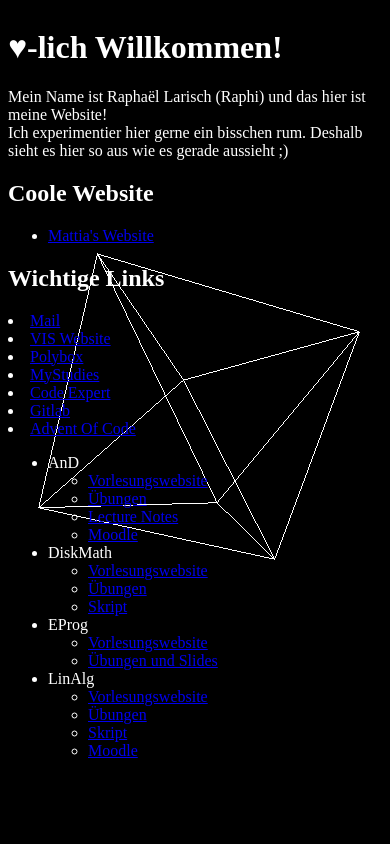
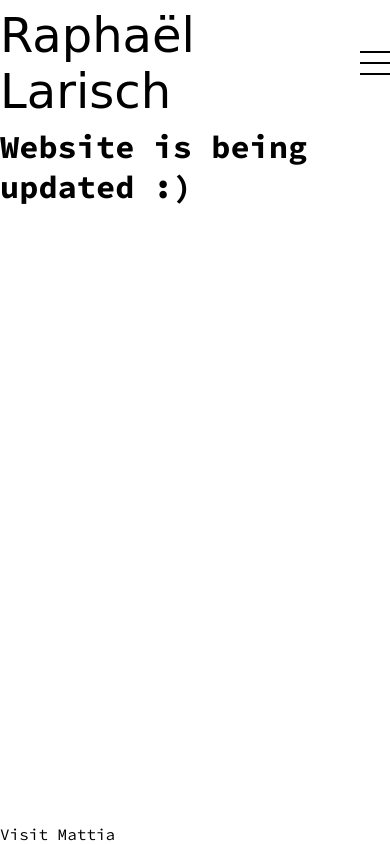
Before and after one commit to Rxphi/PersonalWebsite, a plain HTML site: page index.html in a window 390 px wide. Drawn offline with nearby package versions, Linux system fonts and the light colour scheme; a web font is replaced by a local one.

Commit message:
In Progress: Major rewrite following this tutorial: https://www.youtube.com/watch?v=ldwlOzRvYOU

```diff
--- /dev/null
+++ b/collapsible.js
@@ -0,0 +1,13 @@
+var coll = document.getElementsByClassName("collapsible");
+
+for (var i = 0; i < coll.length; i++) {
+    coll[i].addEventListener("click", function() {
+        this.classList.toggle("active");
+        var content = this.nextElementSibling;
+        if(content.classList.contains('show')) {
+            content.classList.remove('show');
+        } else {
+            content.classList.add('show');
+        }
+    });
+}
--- a/index.html
+++ b/index.html
@@ -1,129 +1,53 @@
 <!DOCTYPE html>
 <html lang="en">
+<head>
+    <meta charset="UTF-8">
+    <meta name="viewport" content="width=device-width, initial-scale=1.0">
+    <title>Raphi's Website</title>
+    <link rel="stylesheet" href="style.css">
+    <link rel="stylesheet" href="mediaqueries.css">
+</head>
+<body>
+    <nav id="desktop-nav">
+        <div class="logo">Raphaël Larisch</div>
+        <div>
+            <ul class="nav-links">
+                <li><a href="#about">About</a></li>
+                <li><a href="#BachelorLinks">Links</a></li>
+                <li><a href="#CoolWebsited">Cool Websites</a></li>
+                <li><a href="#contact">Contact</a></li>
+            </ul>
+        </div>
+    </nav>
 
-<head>
-  <script type="importmap">
-    {
-      "imports": {
-        "three" : "https://unpkg.com/three@0.138.0/build/three.module.js",
-        "OrbitControls" : "https://unpkg.com/three@0.138.0/examples/jsm/controls/OrbitControls.js"
-      }
-    }
-  </script>
-  <meta charset="UTF-8" />
-  <link rel="stylesheet" href="style.css" type="text/css" />
-  <meta name="viewport" content="width=device-width, initial-scale=1.0" />
-  <title>Raphi's Website!</title>
-</head>
+    <nav id="hamburger-nav">
+        <div class="logo">Raphaël Larisch</div>
+        <div class="hamburger-menu">
+            <div class="hamburger-icon" onclick="toggleMenu()">
+                <span></span>
+                <span></span>
+                <span></span>
+            </div>
+            <div class="menu-links">
+                <li><a href="#about" onclick="toggleMenu()">About</a></li>
+                <li><a href="#BachelorLinks" onclick="toggleMenu()">Links</a></li>
+                <li><a href="#CoolWebsited" onclick="toggleMenu()">Cool Websites</a></li>
+                <li><a href="#contact" onclick="toggleMenu()">Contact</a></li>
+            </div>
+        </div>
+    </nav>
 
-<body>
-  <script type="module" src="main.js"></script>
-  <canvas id="bg"></canvas>
-  <main>
-    <!-- Header -->
-    <div id="header">
-      <h1>&hearts;-lich Willkommen!</h1>
+    <section id="profile">
+
+    </section>
+
+    <h1>Website is being updated :)</h1>
+
+    <div id="Footer">
+        <a href="http://n.ethz.ch/~mtaiana">Visit Mattia</a>
     </div>
 
-    <div id="Begrüssung">
-      <p>
-        Mein Name ist Raphaël Larisch (Raphi) und das hier ist meine Website!
-        <br>
-        Ich experimentier hier gerne ein bisschen rum. Deshalb sieht es hier so aus wie es gerade aussieht ;)
-      </p>
-    </div>
-
-    <!-- Content -->
-    <div id="content">
-      <div id="wichtige-links">
-        <h2>Coole Website</h2>
-        <ul>
-          <li><a href="https://n.ethz.ch/~mtaiana" target="_blank" rel="noopener noreferrer">Mattia's Website</a>
-          </li>
-        </ul>
-        <h2>Wichtige Links</h2>
-
-        <!-- Mail -->
-        <li><a href="https://mail.ethz.ch/owa/#path=/mail" target="_blank" rel="noopener noreferrer">Mail</a></li>
-
-        <!-- VIS -->
-        <li><a href="https://vis.ethz.ch/de/" target="_blank" rel="noopener noreferrer">VIS Website</a></li>
-
-        <!-- Polybox -->
-        <li><a href="https://polybox.ethz.ch/index.php/login" target="_blank" rel="noopener noreferrer">Polybox</a></li>
-
-        <!-- MyStudies -->
-        <li><a href="https://www.lehrbetrieb.ethz.ch/myStudies/login.view" target="_blank"
-            rel="noopener noreferrer">MyStudies</a></li>
-
-        <!-- Code Expert -->
-        <li><a href="https://expert.ethz.ch/info" target="_blank" rel="noopener noreferrer">Code Expert</a></li>
-
-        <!-- Gitlab -->
-        <li><a href="https://gitlab.inf.ethz.ch/" target="_blank" rel="noopener noreferrer">Gitlab</a></li>
-
-        <!-- Advent Of Code -->
-        <li><a href="https://adventofcode.com/" target="_blank" rel="noopener noreferrer">Advent Of Code</a></li>
-
-        <ul>
-          <!-- AnD -->
-          <li>
-            AnD
-            <ul>
-              <li><a href="https://cadmo.ethz.ch/education/lectures/HS22/DA/index.html" target="_blank"
-                  rel="noopener noreferrer">Vorlesungswebsite</a>
-              </li>
-              <li><a href="https://cadmo.ethz.ch/education/lectures/HS22/DA/index.html#Exercises" target="_blank"
-                  rel="noopener noreferrer">Übungen</a></li>
-              <li><a href="https://cadmo.ethz.ch/education/lectures/HS22/DA/index.html#vorlesung" target="_blank"
-                  rel="noopener noreferrer">Lecture Notes</a></li>
-              <li><a href="https://moodle-app2.let.ethz.ch/course/view.php?id=18008" target="_blank"
-                  rel="noopener noreferrer">Moodle</a></li>
-            </ul>
-          </li>
-          <!-- DiskMath -->
-          <li>
-            DiskMath
-            <ul>
-              <li><a href="https://crypto.ethz.ch/teaching/DM22/" target="_blank"
-                  rel="noopener noreferrer">Vorlesungswebsite</a></li>
-              <li><a href="https://dm.crypto.ethz.ch" target="_blank" rel="noopener noreferrer">Übungen</a>
-              </li>
-              <li><a href="https://crypto.ethz.ch/teaching/DM22/ln/DM22_LN_tablet_z21nvff0ch2gj1ol0mt1.pdf"
-                  target="_blank" rel="noopener noreferrer">Skript</a>
-              </li>
-            </ul>
-          </li>
-          <!-- EProg -->
-          <li>
-            EProg
-            <ul>
-              <li><a href="https://www.lst.inf.ethz.ch/education/einfuehrung-in-die-programmierung-i--252-0027-1.html"
-                  target="_blank" rel="noopener noreferrer">Vorlesungswebsite</a>
-              </li>
-              <li><a
-                  href="https://www.lst.inf.ethz.ch/education/einfuehrung-in-die-programmierung-i--252-0027-1.html#tab-accordion1-item4-content"
-                  target="_blank" rel="noopener noreferrer">Übungen und Slides</a></li>
-            </ul>
-          </li>
-          <!-- LinAlg -->
-          <li>
-            LinAlg
-            <ul>
-              <li><a href="https://igl.ethz.ch/teaching/linear-algebra/la2022/" target="_blank"
-                  rel="noopener noreferrer">Vorlesungswebsite</a></li>
-              <li><a href="https://igl.ethz.ch/teaching/linear-algebra/la2022/#ddl" target="_blank"
-                  rel="noopener noreferrer">Übungen</a></li>
-              <li><a href="https://igl.ethz.ch/teaching/linear-algebra/la2021/LAS11_script.pdf" target="_blank"
-                  rel="noopener noreferrer">Skript</a>
-              </li>
-              <li><a href="https://moodle-app2.let.ethz.ch/course/view.php?id=18208" target="_blank"
-                  rel="noopener noreferrer">Moodle</a></li>
-            </ul>
-          </li>
-        </ul>
-      </div>
-  </main>
+    <script src="collapsible.js"></script>
+    <script src="script.js"></script>
 </body>
-
 </html>
--- a/main.js
+++ /dev/null
@@ -1,175 +0,0 @@
-
-import {
-    Scene,
-    PerspectiveCamera,
-    WebGLRenderer,
-    AmbientLight,
-    GridHelper,
-    IcosahedronGeometry,
-    MeshStandardMaterial,
-    Mesh,
-    Color,
-    Vector3,
-    BoxGeometry,
-    DodecahedronGeometry,
-    ConeGeometry,
-    OctahedronGeometry,
-    TorusGeometry,
-    TorusKnotGeometry,
-    PointLight,
-} from 'three';
-
-import { OrbitControls } from 'OrbitControls';
-
-// objects
-
-const shapes = [
-    new BoxGeometry(1, 1),
-    new IcosahedronGeometry(1),
-    new DodecahedronGeometry(1),
-    // new CapsuleGeometry(1, 1, 10, 10),
-    new ConeGeometry(1, 2),
-    new OctahedronGeometry(1),
-    new TorusGeometry(1, 0.5, 20, 100),
-    new TorusKnotGeometry(1, 0.2, 100, 10),
-]
-
-// Setup the scene, camera renderer and light
-const scene = new Scene();
-
-const canvas = document.querySelector("#bg");
-const camera = new PerspectiveCamera(75, window.innerWidth / window.innerHeight, 0.1, 1000); // FOV, Aspect Ratio, View Frustum
-camera.position.set(0, 0, 3);
-
-var renderer = new WebGLRenderer({
-    canvas,
-})
-renderer.setPixelRatio(window.devicePixelRatio);
-renderer.setSize(window.innerWidth, window.innerHeight);
-
-const ambientLight = new AmbientLight();
-scene.add(ambientLight);
-
-var editing = "";
-var deltaColor = [0.01, 0.01, 0.01];
-
-// const pointLightRed = new PointLight("red");
-// pointLightRed.position.setY(10);
-// scene.add(pointLightRed);
-
-// const pointLightBlue = new PointLight("blue");
-// pointLightBlue.position.setX(10);
-// pointLightBlue.position.setY(-10);
-// scene.add(pointLightBlue);
-
-// const pointLightGreen = new PointLight("green");
-// pointLightGreen.position.setX(-10);
-// pointLightGreen.position.setY(-10);
-// scene.add(pointLightGreen);
-
-// orbit control
-// const controls = new OrbitControls(camera, renderer.domElement);
-
-
-// creating the object
-var material = new MeshStandardMaterial({ wireframe: true });
-var object = new Mesh();
-object.material = material;
-newGeometry();
-
-// controls.target = object.position;
-
-// Add Icosahedron to the scene
-scene.add(object);
-
-
-// Animation loop
-function animate() {
-    requestAnimationFrame(animate);
-
-    rotateObject();
-
-    // controls.update();
-
-    // render everything
-    renderer.render(scene, camera);
-}
-
-function rotateObject() {
-    object.rotateOnAxis(rotationAxes, 0.002)
-}
-
-function changeColors() {
-    switch (editing) {
-        case "r":
-            console.log("Red");
-            if (Math.abs(material.color.r + deltaColor[0] - 0.5) > 0.5) {
-                deltaColor[0] *= -1;
-            }
-            material.color.r = (material.color.r + deltaColor[0]);
-            break;
-        case "g":
-            console.log("Green");
-            if (Math.abs(material.color.g + deltaColor[1] - 0.5) > 0.5) {
-                deltaColor[1] *= -1;
-            }
-            material.color.g = (material.color.g + deltaColor[1]);
-            break;
-        case "b":
-            console.log("Blue");
-            if (Math.abs(material.color.b + deltaColor[2] - 0.5) > 0.5) {
-                deltaColor[2] *= -1;
-            }
-            material.color.b = (material.color.b + deltaColor[2]);
-            break;
-        default:
-            material.color = new Color("black");
-    }
-    renderer.render(scene, camera);
-}
-
-function newGeometry() {
-    object.geometry = shapes[Math.floor(Math.random() * shapes.length)];
-}
-
-function newRotationAxes() {
-    rotationAxes = new Vector3(Math.random(), Math.random(), Math.random()).normalize();
-}
-
-function resizeCanvas() {
-    console.log("Resized canvas!");
-    camera.aspect = window.innerWidth / window.innerHeight;
-    camera.updateProjectionMatrix();
-    renderer.setSize(window.innerWidth, window.innerHeight);
-}
-
-window.addEventListener("mousedown", event => {
-    if (event.button == 0) {
-        newGeometry();
-    } else if (event.button == 2) {
-        newRotationAxes();
-    }
-});
-
-window.addEventListener("keypress", function (e) {
-    if (e.key === "r") {
-        editing = "r";
-    } else if (e.key === "g") {
-        editing = "g";
-    } else if (e.key === "b") {
-        editing = "b";
-    } else if (e.key === "Enter") {
-        editing = "";
-    }
-})
-
-
-window.addEventListener("mousewheel", changeColors);
-window.addEventListener("resize", resizeCanvas);
-
-var rotationAxes = new Vector3(Math.random(), Math.random(), Math.random()).normalize();
-
-var changeColorVector
-
-renderer.render(scene, camera);
-animate();
--- /dev/null
+++ b/mediaqueries.css
@@ -0,0 +1,9 @@
+@media screen and (max-width: 1200px) {
+    #desktop-nav {
+        display: none;
+    }
+
+    #hamburger-nav {
+        display: flex;
+    }
+}
--- /dev/null
+++ b/script.js
@@ -0,0 +1,6 @@
+function toggleMenu() {
+    const menu = document.querySelector(".menu-links");
+    const icon = document.querySelector(".hamburger-icon");
+    menu.classList.toggle("open");
+    icon.classList.toggle("open");
+}
--- a/style.css
+++ b/style.css
@@ -1,10 +1,162 @@
-canvas {
-    position: fixed;
-    top: 0;
-    left: 0;
+/* GENERAL */
+
+@import url('https://fonts.googleapis.com/css2?family=Major+Mono+Display&display=swap');
+@import url('https://fonts.googleapis.com/css2?family=Qwitcher+Grypen&display=swap');
+@import url('https://fonts.googleapis.com/css2?family=Source+Code+Pro:wght@400;500;700&display=swap');
+
+:root {
+    --color1: #A8DF8E;
+    --color2: #F3FDE8;
+    --color3: #FFE5E5;
+    --color4: #FFBFBF;
 }
 
-main {
+* {
+    padding: 0;
+    margin: 0;
+}
+
+body {
+    font-family: 'Source Code Pro', monospace;
+}
+
+html {
+    scroll-behavior: smooth;
+}
+
+p {
+    color: rgb(85, 85, 85);
+}
+
+/* TRANSITION */
+a,
+.btn {
+    transition: all 300ms ease;
+}
+
+/* DESKTOP-NAV */
+nav,
+.nav-links {
+    display: flex;
+}
+
+nav {
+    justify-content: space-around;
+    align-items: center;
+    height: 15vh;
+}
+
+.nav-links {
+    gap: 2rem;
+    list-style: none;
+    font-size: 1.5rem;
+}
+
+a {
+    color: black;
+    text-decoration: none;
+    text-decoration-color: white;
+}
+
+a:hover {
+    color: grey;
+    text-decoration: underline;
+    text-underline-offset: 0.5rem;
+    text-decoration-color: red;
+}
+
+.logo {
+    font-family: 'Qwitcher Grypen', cursive;
+    font-size: 3rem;
+}
+
+.logo:hover {
+    cursor: default;
+}
+
+/* HAMBURGER-NAV */
+
+#hamburger-nav {
+    display: none;
+}
+
+.hamburger-menu {
+    position: relative;
+    display: inline-block;
+}
+
+.hamburger-icon {
+    display: flex;
+    flex-direction: column;
+    justify-content: space-between;
+    height: 24px;
+    width: 30px;
+    cursor: pointer;
+}
+
+.hamburger-icon span {
+    width: 100%;
+    height: 2px;
+    background-color: black;
+    transition: all 0.3 ease-in-out;
+}
+
+.menu-links {
     position: absolute;
-    color: white;
+    top: 100%;
+    right: 0;
+    background-color: white;
+    width: fit-content;
+    max-height: 0;
+    overflow: hidden;
+    transition: all 0.3 ease-in-out;
 }
+
+.menu-links a {
+    display: block;
+    padding: 10px;
+    text-align: center;
+    font-size: 1.5rem;
+    color: black;
+    text-decoration: none;
+    transition: all 0.3 ease-in-out;
+}
+
+.menu-links li {
+    list-style: none;
+}
+
+.menu-links.open {
+    max-height: 300px;
+}
+
+.hamburger-icon.open span:first-child {
+    transform: rotate(45deg) translate(10px, 5px);
+}
+
+.hamburger-icon.open span:nth-child(2) {
+    opacity: 0;
+}
+
+.hamburger-icon.open span:last-child {
+    transform: rotate(-45deg) translate(10px, -5px);
+}
+
+.hamburger-icon span:first-child {
+    transform: none;
+}
+
+.hamburger-icon span:first-child {
+    opacity: 1;
+}
+
+.hamburger-icon span:first-child {
+    transform: none;
+}
+
+/* SECTIONS */
+
+#Footer {
+    position: absolute;
+    bottom: 0;
+}
```
Also changed, not shown: package.json (deleted, +0 -17 lines), 2 other files.
